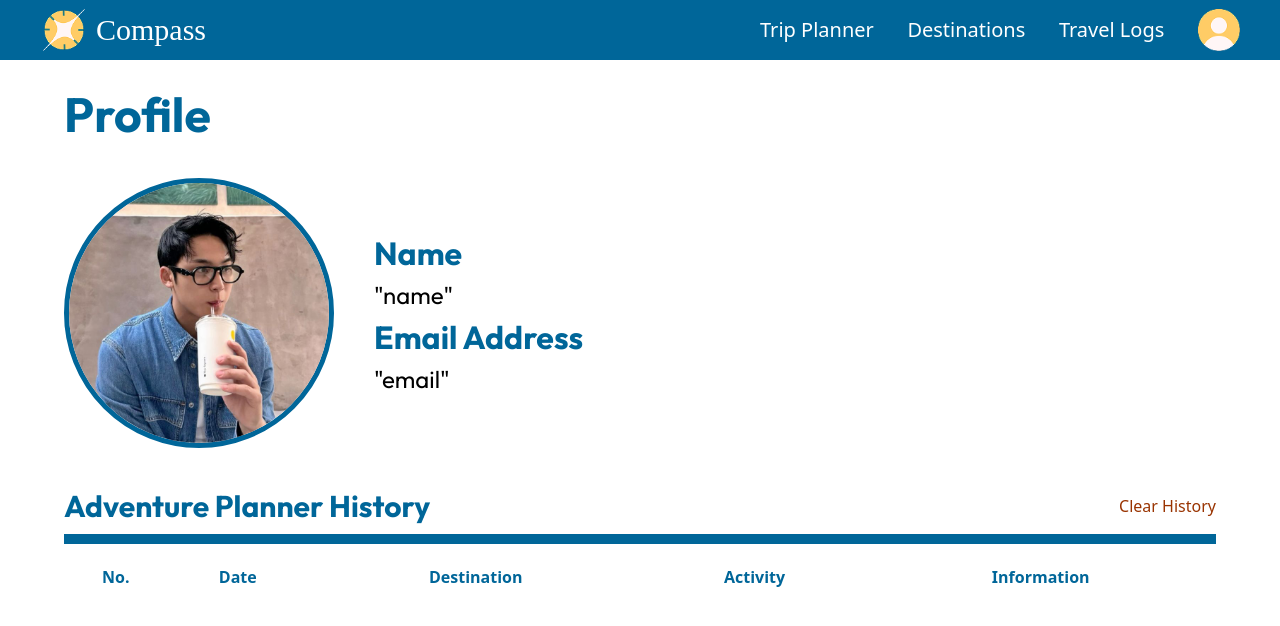
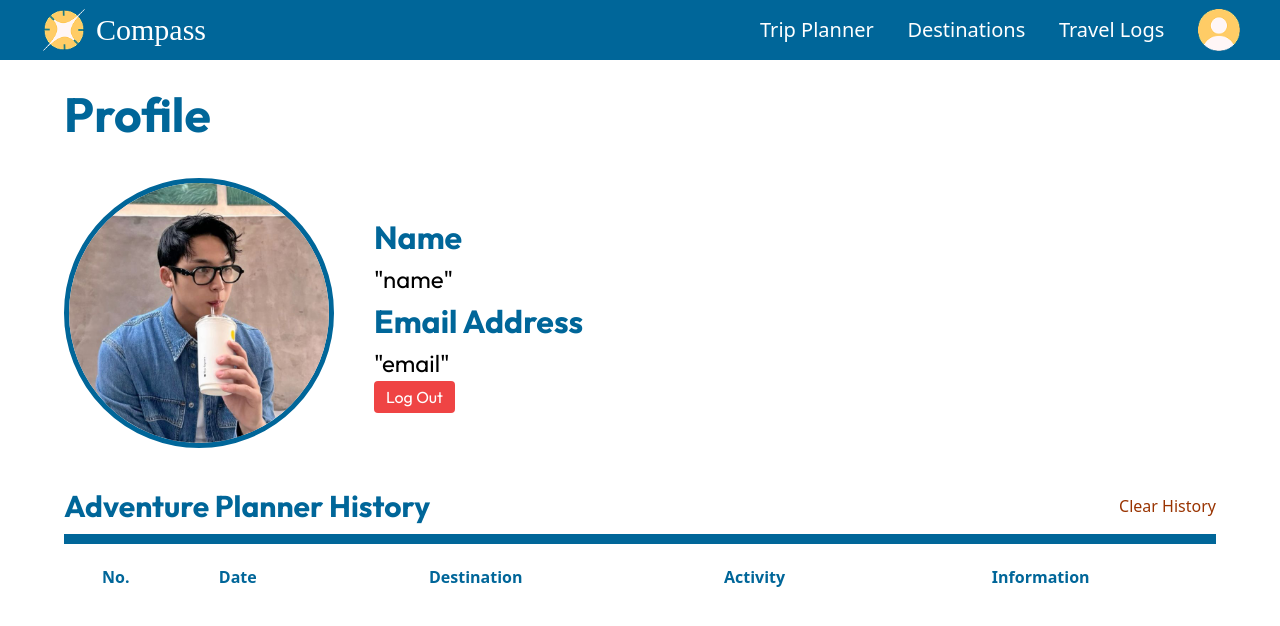
Before and after one commit to Idris0420/Compass, a React (Vite) app: page /profile in a window 1280 px wide. Shown: the top 626 px of the page. Built offline with nearby package versions, Linux system fonts and the light colour scheme; a web font is replaced by a local one.

Commit message:
added log out feature

```diff
--- a/src/Login.jsx
+++ b/src/Login.jsx
@@ -41,11 +41,7 @@ function Login() {
         }
     };
 
-    // Logout function to remove cookie and navigate to login
-    const handleLogout = () => {
-        Cookies.remove("userEmail"); // Remove the cookie
-        navigate("/"); // Navigate back to login page
-    };
+
 
     return (
         <div className='min-w-full min-h-screen bg-cover bg-[url("./assets/LoginBg.png")] bg-no-repeat flex justify-center md:justify-end'>
--- a/src/Profile.jsx
+++ b/src/Profile.jsx
@@ -1,8 +1,21 @@
 import Nav from "./Nav";
 import SampleProfile from "./assets/SampleProfile.jpg";
+import { useNavigate } from "react-router-dom";
+import Cookies from "js-cookie"; // Import js-cookie
+
 function Profile(){
+
+    const navigate = useNavigate();
+    // Logout function to remove cookie and navigate to login
+
+    const handleLogout = () => {
+        Cookies.remove("userEmail"); // Remove the cookie
+        navigate("/"); // Navigate back to login page
+    };
+
     return(
         <>
+
             <div className="w-full min-h-screen ">
                 <Nav/>
                 <div className="pt-[90px] flex flex-col px-[5%] ">
@@ -19,6 +32,9 @@ function Profile(){
                             <div className="">
                                 <h1 className="text-[#006699] text-[32px] font-bold">Email Address</h1>
                                 <h2 className="text-[24px]">"email"</h2>
+                            </div>
+                            <div>
+                                <button onClick={handleLogout} className="px-3 py-1 rounded hover:scale-125 transition-transform duration-300 text-white bg-red-500">Log Out</button>
                             </div>
                         </div>
                     </div>
```
